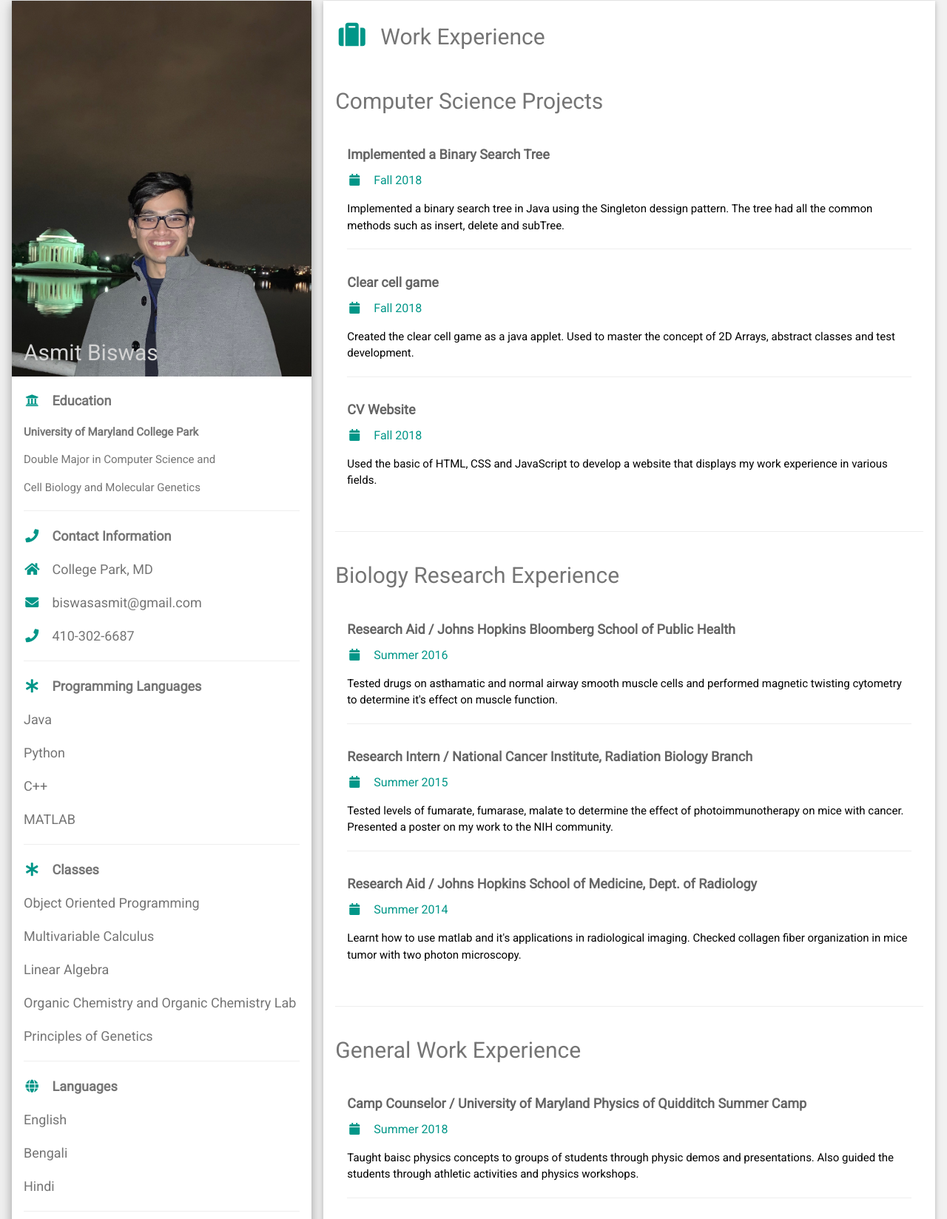
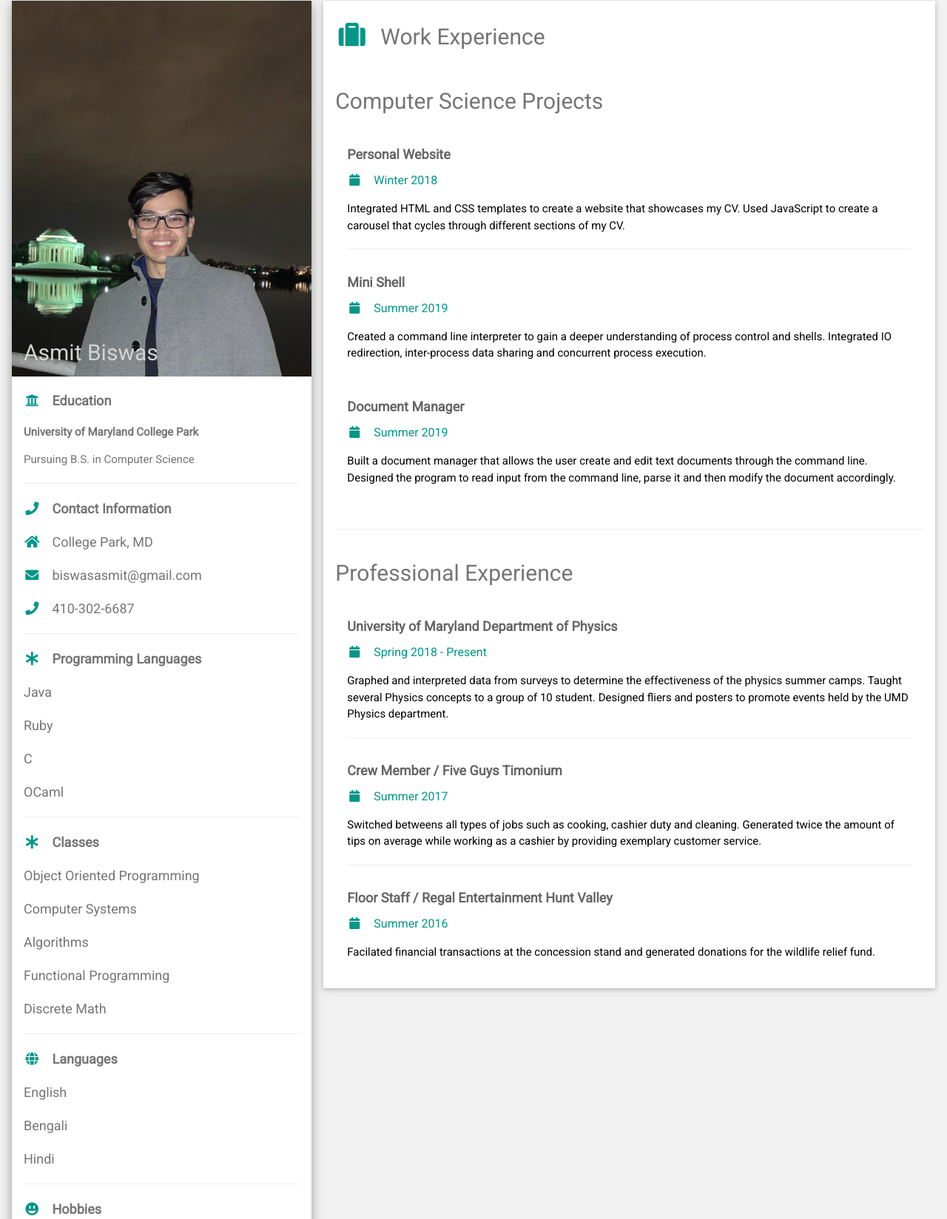
Before and after one commit to biswasasmit/biswasasmit.github.io, a plain HTML site: page index.html in a window 1280 px wide. Shown: the part 15-1663 px from the top of the page at 74% size. Drawn offline with nearby package versions, Linux system fonts and the light colour scheme.

Commit message:
Fall 2019 update

```diff
--- a/index.html
+++ b/index.html
@@ -34,8 +34,7 @@ h2{
         <div class="w3-container">
           <p class="w3-large"><b><i class="fa fa-university fa-fw w3-margin-right w3-large w3-text-teal" ></i>Education</b></p>
           <p><b>University of Maryland College Park</b></p>
-          <p>Double Major in Computer Science and</p>
-          <p>Cell Biology and Molecular Genetics</p>
+          <p>Pursuing B.S. in Computer Science</p>
           <hr>
           <h5><i class="fa fa-phone fa-fw w3-margin-right w3-large w3-text-teal"></i><b>Contact Information</b><h5>
           <p><i class="fa fa-home fa-fw w3-margin-right w3-large w3-text-teal"></i>College Park, MD</p>
@@ -45,30 +44,29 @@ h2{
 
           <p class="w3-large"><b><i class="fa fa-asterisk fa-fw w3-margin-right w3-text-teal"></i>Programming Languages</b></p>
           <p>Java</p>
-          <p>Python</p>
-          <p>C++</p>
-          <p>MATLAB</p>
+          <p>Ruby</p>
+          <p>C</p>
+          <p>OCaml</p>
           <hr>
 
           <p class="w3-large"><b><i class="fa fa-asterisk fa-fw w3-margin-right w3-text-teal"></i>Classes</b></p>
           <p>Object Oriented Programming</p>
-          <p>Multivariable Calculus</p>
-          <p>Linear Algebra</p>
-          <p>Organic Chemistry and Organic Chemistry Lab</p>
-          <p>Principles of Genetics</p>
+          <p>Computer Systems</p>
+          <p>Algorithms</p>
+          <p>Functional Programming</p>
+          <p>Discrete Math</p>
           <hr>
-
 
           <p class="w3-large w3-text-theme"><b><i class="fa fa-globe fa-fw w3-margin-right w3-text-teal"></i>Languages</b></p>
           <p>English</p>
           <p>Bengali</p>
           <p>Hindi</p>
-      <hr>
+			<hr>
 
-    <p class="w3-large w3-text-theme"><b><i class="fa fa-grin-alt fa-fw w3-margin-right w3-text-teal"></i>Hobbies</b></p>
-     <p>Cooking</p>
-         <p>Weight Training</p>
-         <p>Swimming</p>
+		<p class="w3-large w3-text-theme"><b><i class="fa fa-grin-alt fa-fw w3-margin-right w3-text-teal"></i>Hobbies</b></p>
+		  <p>Cooking</p>
+      <p>Weight Training</p>
+      <p>Swimming</p>
           <br>
         </div>
       </div><br>
@@ -84,50 +82,30 @@ h2{
 
          <h2 class="w3-text-grey w3-padding-16">Computer Science Projects</h2>
         <div class="w3-container">
-          <h5 class="w3-opacity"><b>Implemented a Binary Search Tree</b></h5>
-          <h6 class="w3-text-teal"><i class="fa fa-calendar fa-fw w3-margin-right"></i>Fall 2018 </h6>
-          <p>Implemented a binary search tree in Java using the Singleton dessign pattern. The tree had all the common methods such as insert, delete and subTree.</p>
+          <h5 class="w3-opacity"><b>Personal Website</b></h5>
+          <h6 class="w3-text-teal"><i class="fa fa-calendar fa-fw w3-margin-right"></i>Winter 2018</h6>
+          <p>Integrated HTML and CSS templates to create a website that showcases my CV. Used JavaScript to create a carousel that cycles through different sections of my CV.</p>
           <hr>
         </div>
         <div class="w3-container">
-          <h5 class="w3-opacity"><b>Clear cell game</b></h5>
-          <h6 class="w3-text-teal"><i class="fa fa-calendar fa-fw w3-margin-right"></i>Fall 2018</h6>
-          <p>Created the clear cell game as a java applet. Used to master the concept of 2D Arrays, abstract classes and test development.</p>
-          <hr>
+          <h5 class="w3-opacity"><b>Mini Shell</b></h5>
+          <h6 class="w3-text-teal"><i class="fa fa-calendar fa-fw w3-margin-right"></i>Summer 2019</h6>
+          <p>Created a command line interpreter to gain a deeper understanding of process control and shells. Integrated IO redirection, inter-process data sharing and concurrent process execution.</p><br>
         </div>
         <div class="w3-container">
-          <h5 class="w3-opacity"><b>CV Website</b></h5>
-          <h6 class="w3-text-teal"><i class="fa fa-calendar fa-fw w3-margin-right"></i>Fall 2018</h6>
-          <p> Used the basic of HTML, CSS and JavaScript to develop a website that displays my work experience in various fields.</p><br>
+          <h5 class="w3-opacity"><b>Document Manager</b></h5>
+          <h6 class="w3-text-teal"><i class="fa fa-calendar fa-fw w3-margin-right"></i>Summer 2019</h6>
+          <p>Built a document manager that allows the user create and edit text documents through the command line. Designed the program to read input from the command line, parse it and then modify the document accordingly.</p><br>
         </div>
         <hr>
 
-
-           <h2 class="w3-text-grey w3-padding-16">Biology Research Experience</h2>
+        <h2 class="w3-text-grey w3-padding-16">Professional Experience</h2>
         <div class="w3-container">
-          <h5 class="w3-opacity"><b>Research Aid / Johns Hopkins Bloomberg School of Public Health</b></h5>
-          <h6 class="w3-text-teal"><i class="fa fa-calendar fa-fw w3-margin-right"></i>Summer 2016 </h6>
-          <p>Tested drugs on asthamatic and normal airway smooth muscle cells and performed magnetic twisting cytometry to determine it's effect on muscle function.</p>
-          <hr>
-        </div>
-        <div class="w3-container">
-          <h5 class="w3-opacity"><b>Research Intern / National Cancer Institute, Radiation Biology Branch</b></h5>
-          <h6 class="w3-text-teal"><i class="fa fa-calendar fa-fw w3-margin-right"></i>Summer 2015</h6>
-          <p>Tested levels of fumarate, fumarase, malate to determine the effect of photoimmunotherapy on mice with cancer. Presented a poster on my work to the NIH community.</p>
-          <hr>
-        </div>
-        <div class="w3-container">
-          <h5 class="w3-opacity"><b>Research Aid / Johns Hopkins School of Medicine, Dept. of Radiology</b></h5>
-          <h6 class="w3-text-teal"><i class="fa fa-calendar fa-fw w3-margin-right"></i>Summer 2014</h6>
-          <p>Learnt how to use matlab and it's applications in radiological imaging. Checked collagen fiber organization in mice tumor with two photon microscopy.</p><br>
-        </div>
-        <hr>
-
-        <h2 class="w3-text-grey w3-padding-16">General Work Experience</h2>
-        <div class="w3-container">
-          <h5 class="w3-opacity"><b>Camp Counselor / University of Maryland Physics of Quidditch Summer Camp</b></h5>
-          <h6 class="w3-text-teal"><i class="fa fa-calendar fa-fw w3-margin-right"></i>Summer 2018 </h6>
-          <p>Taught baisc physics concepts to groups of students through physic demos and presentations. Also guided the students through athletic activities and physics workshops.</p>
+          <h5 class="w3-opacity"><b>University of Maryland Department of Physics</b></h5>
+          <h6 class="w3-text-teal"><i class="fa fa-calendar fa-fw w3-margin-right"></i>Spring 2018 - Present </h6>
+          <p>Graphed and interpreted data from surveys to determine the effectiveness of the physics summer camps.
+            Taught several Physics concepts to a group of 10 student.
+            Designed fliers and posters to promote events held by the UMD Physics department.</p>
           <hr>
         </div>
         <div class="w3-container">
@@ -141,7 +119,6 @@ h2{
           <h6 class="w3-text-teal"><i class="fa fa-calendar fa-fw w3-margin-right"></i>Summer 2016</h6>
           <p>Facilated financial transactions at the concession stand and generated donations for the wildlife relief fund.</p><br>
         </div>
-
      </div>
    </div>
 
@@ -159,7 +136,7 @@ h2{
   <p>Find me on social media.</p>
  <a href="https://www.linkedin.com/in/asmit-biswas-502053178/" target="_blank"><i class= "fab fa-linkedin w3-hover-opacity"></i>
  <a href="https://www.instagram.com/iamasmit/" target="_blank"><i class= "fab fa-instagram w3-hover-opacity"></i>
- <a href="https://www.facebook.com/asmit.biswas" target="_blank"><i class = "fab fa-facebook-f  w3-hover-opacity"></i></a>
+ <a href="https://www.facebook.com/asmit.biswas" target="_blank"><i class = "fab fa-facebook-f	w3-hover-opacity"></i></a>
 </footer>
 
 </body>
```
Also changed, not shown: 1 other file.
